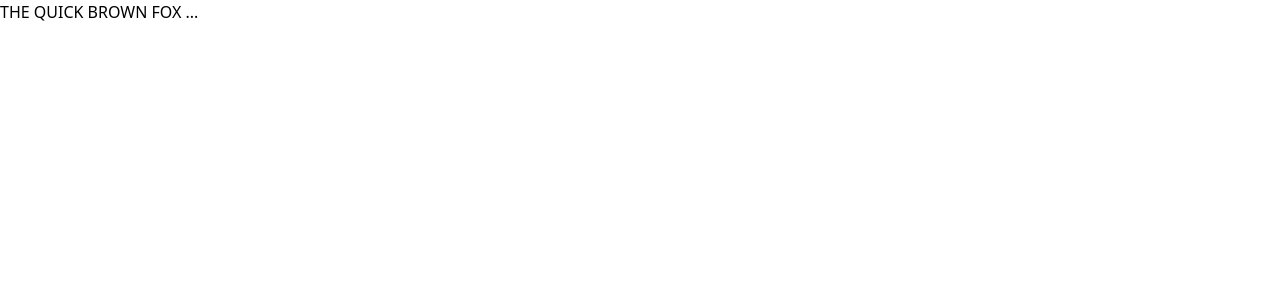
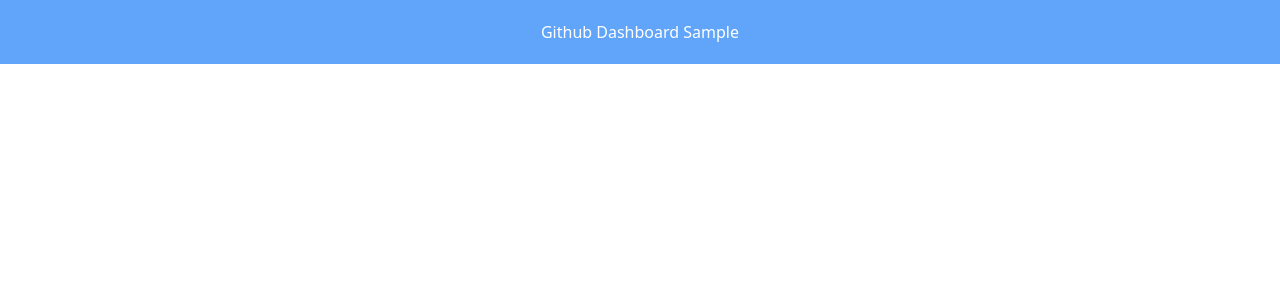
Before and after one commit to jolebowski/react-github-dashboard, a React (Create React App) app: page / in a window 1280 px wide. Shown: the top 300 px of the page. Built offline with nearby package versions, Linux system fonts and the light colour scheme.

Commit message:
header with title

```diff
--- a/src/App.js
+++ b/src/App.js
@@ -1,8 +1,12 @@
 function App() {
   return (
-    <div className='App'>
-      <p className='uppercase'>The quick brown fox ...</p>
-    </div>
+    <>
+      <div class='flex flex-col h-screen'>
+        <header class='py-5 bg-blue-400 text-white text-center'>
+          Github Dashboard Sample
+        </header>
+      </div>
+    </>
   );
 }
 
```
